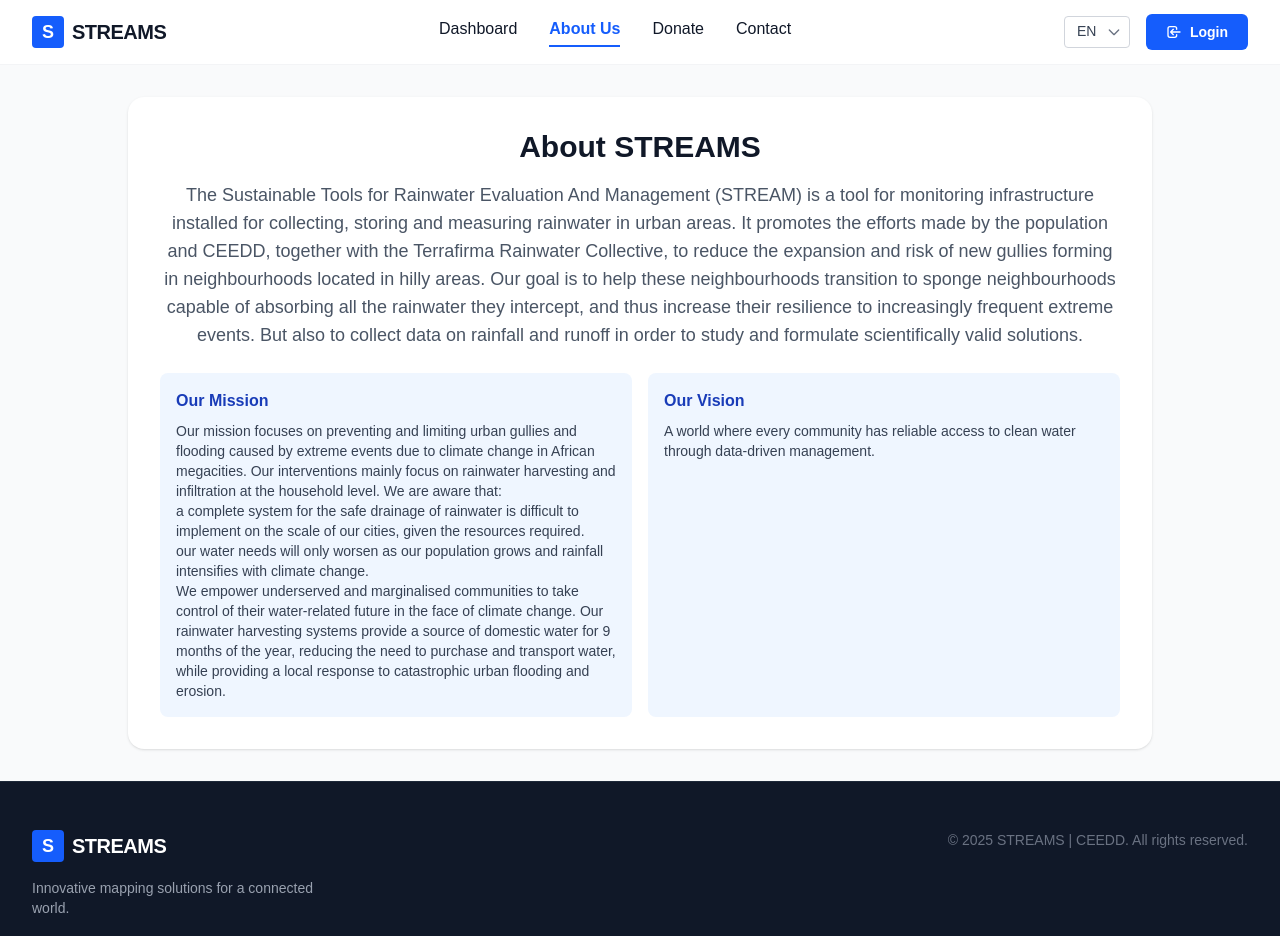
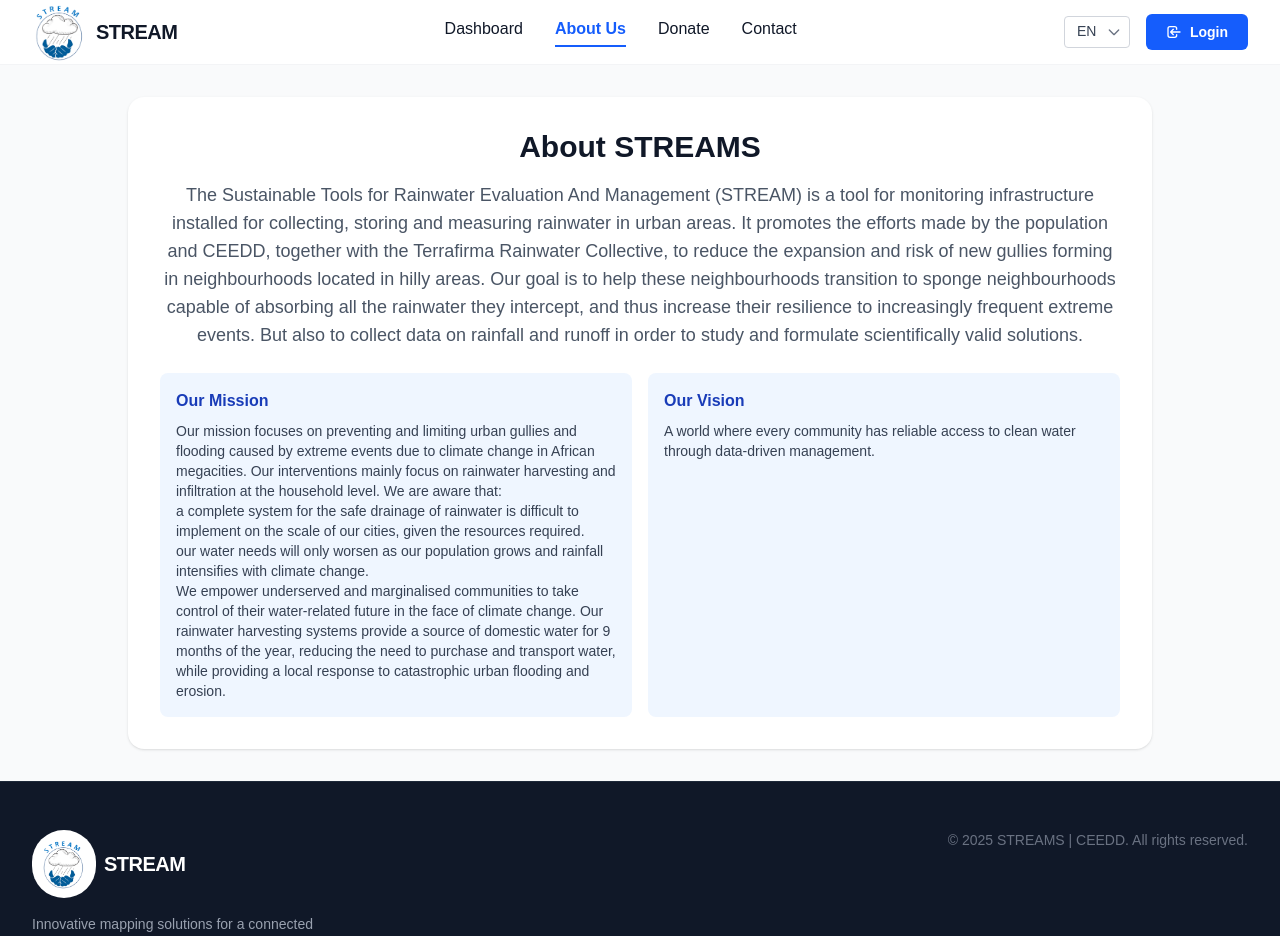
Before and after one commit to vick25/streams-frontend, a Next.js app: page /about in a window 1280 px wide. Shown: the top 936 px of the page. Built offline with nearby package versions, Linux system fonts and the light colour scheme.

Commit message:
Header and Footer updated with logo

```diff
--- a/src/components/Footer.tsx
+++ b/src/components/Footer.tsx
@@ -1,3 +1,4 @@
+import Image from 'next/image';
 import React from 'react';
 
 export const Footer: React.FC = () => {
@@ -9,10 +10,9 @@
                     {/* Left: Brand & Description */}
                     <div className="flex flex-col items-center md:items-start space-y-4">
                         <div className="flex items-center gap-2">
-                            <div className="w-8 h-8 bg-blue-600 rounded flex items-center justify-center text-white font-bold text-lg">
-                                S
-                            </div>
-                            <span className="font-bold text-xl tracking-tight">STREAMS</span>
+                            <Image src="/streamlogo.png" alt='Streams Logo' width={64} height={64}
+                                className="bg-white rounded-full p-2 flex items-center justify-center text-white font-bold text-lg" />
+                            <span className="font-bold text-xl tracking-tight" title='Sustainable Tools for Rainwater Evaluation And Management'>STREAM</span>
                         </div>
                         <p className="text-gray-400 text-sm max-w-xs text-center md:text-left">
                             Innovative mapping solutions for a connected world.
--- a/src/components/Header.tsx
+++ b/src/components/Header.tsx
@@ -1,5 +1,6 @@
 'use client';
 
+import Image from 'next/image';
 import { usePathname } from 'next/navigation';
 import React, { useState } from 'react';
 import { Link } from './Link'; // Use our custom Link component
@@ -21,10 +22,9 @@
                 <div className="flex justify-between items-center h-16">
                     {/* Left: Logo */}
                     <Link href="/" className="flex items-center gap-2">
-                        <div className="w-8 h-8 bg-blue-600 rounded flex items-center justify-center text-white font-bold text-lg">
-                            S
-                        </div>
-                        <span className="font-bold text-xl tracking-tight text-gray-900">STREAMS</span>
+                        <Image src="/streamlogo.png" alt='Streams Logo' width={56} height={56}
+                            className="rounded flex items-center justify-center text-white font-bold text-lg" />
+                        <span className="font-bold text-xl tracking-tight text-gray-900" title='Sustainable Tools for Rainwater Evaluation And Management'>STREAM</span>
                     </Link>
 
                     {/* Center: Navigation (Desktop) */}
```
Also changed, not shown: public/streamlogo.png (added).
